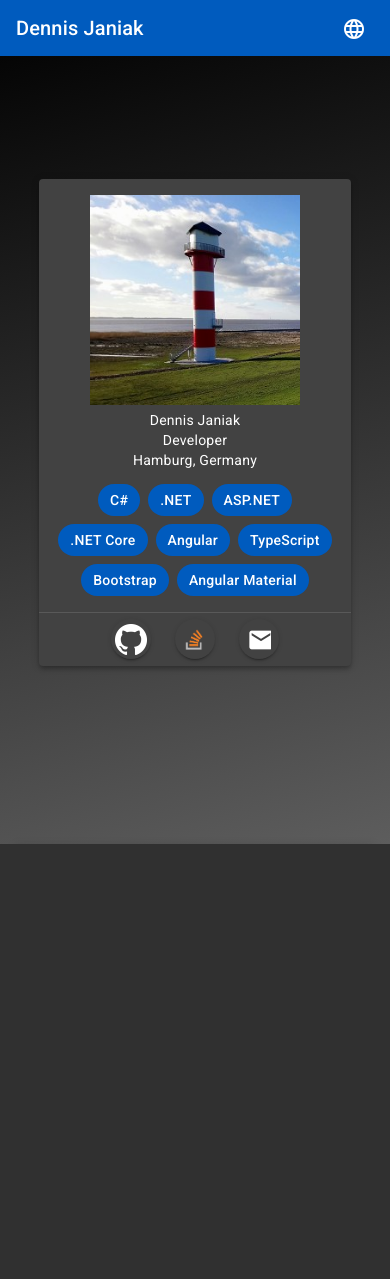
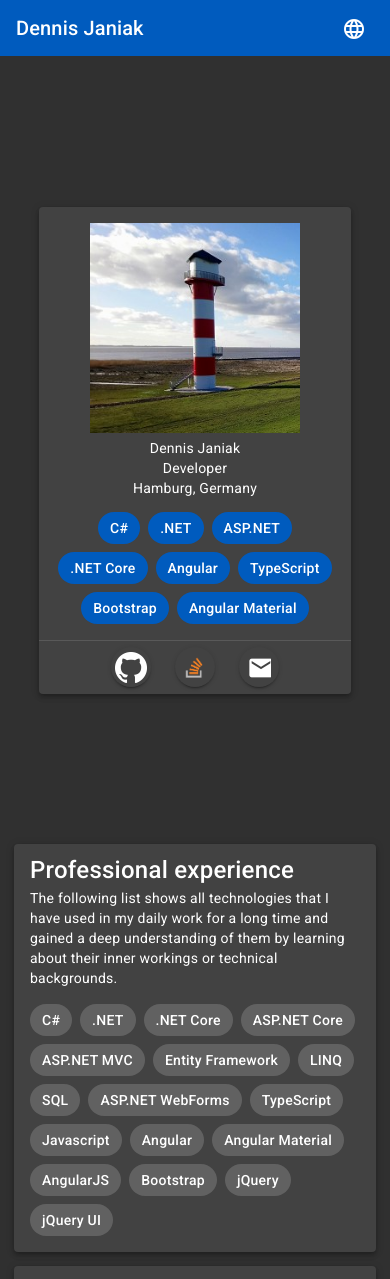
Before and after one commit to Chips100/dennis-janiak-homepage, an Angular app: page /home in a window 390 px wide. Shown: the top 1279 px of the page. Before the commit the page ends 844 px from the top, so only its background shows below. Built offline with nearby package versions, Linux system fonts and the light colour scheme.

Commit message:
Improvide scrolling and print behaviour

```diff
--- a/src/modules/about-me/skills/skills.component.html
+++ b/src/modules/about-me/skills/skills.component.html
@@ -1,7 +1,7 @@
 <dj-resources-content [resourcesHandle]="resources">
   <ng-template>
     <div>
-        <mat-card *ngFor="let item of resources.values.skillsItems" class="mat-elevation-z4" style="margin-bottom:1em;">
+        <mat-card *ngFor="let item of resources.values.skillsItems" class="mat-elevation-z4 print-nobreak" style="margin-bottom:1em;">
           <mat-card-title>
             {{ item.level }}
           </mat-card-title>
@@ -17,7 +17,7 @@
           </mat-card-content>
         </mat-card>
 
-        <mat-card class="mat-elevation-z4" style="margin-bottom:1em;">
+        <mat-card class="mat-elevation-z4 print-nobreak" style="margin-bottom:1em;">
           <mat-card-title>
             {{ resources.values.notableReadingsTitle }}
           </mat-card-title>
--- a/src/modules/app/home/home.component.css
+++ b/src/modules/app/home/home.component.css
@@ -1,23 +1,5 @@
-.home-body {
-  background: rgb(93,93,93);
-  background: linear-gradient(345deg, rgba(93,93,93,1) 0%, rgba(5,5,5,1) 100%);
-  height: calc(100vh - 64px);
-  overflow: auto;
-}
-@media (max-width:599px){
-  .home-body {
-    height: calc(100vh - 56px);
-  }
-}
-@media print {
-  .home-body {
-    height: inherit !important;
-  }
-}
-
 .content-container {
   max-width: 80em;
-  height: 100%;
   margin: 0 auto;
   padding: 0 1em;
 }
@@ -25,8 +7,18 @@
 .mini-profile-card-container {
   /* Landing page should just contain the centered mini-profile-card,
      so center it in a full-height container (minus 64px navbar). */
-  height: 100%;
+  min-height: calc(100vh - 64px);
   display: flex;
   justify-content: center;
   align-items: center;
 }
+@media (max-width:599px){
+  .mini-profile-card-container {
+    min-height: calc(100vh - 56px);
+  }
+}
+@media print {
+  .mini-profile-card-container {
+    min-height: inherit !important;
+  }
+}
--- a/src/modules/app/home/home.component.html
+++ b/src/modules/app/home/home.component.html
@@ -1,10 +1,8 @@
 <dj-navbar></dj-navbar>
-<div class="home-body">
-  <div class="content-container mat-typography">
-    <div class="mini-profile-card-container">
-      <dj-mini-profile-card></dj-mini-profile-card>
-    </div>
+<div class="content-container mat-typography">
+  <div class="mini-profile-card-container">
+    <dj-mini-profile-card></dj-mini-profile-card>
+  </div>
 
-    <dj-about-me></dj-about-me>
-  </div>
+  <dj-about-me></dj-about-me>
 </div>
--- a/src/modules/app/mini-profile-card/mini-profile-card.component.css
+++ b/src/modules/app/mini-profile-card/mini-profile-card.component.css
@@ -1,6 +1,6 @@
 .profile-card {
   max-width: 20em;
-  margin-bottom: 4em;
+  margin: 4em 0;
 }
 
 .profile-picture-container {
--- a/src/styles.scss
+++ b/src/styles.scss
@@ -21,6 +21,11 @@ a.unstyled {
     color: inherit;
 }
 
+.print-nobreak {
+    break-inside: avoid;
+    page-break-inside: avoid;
+}
+
 .print-only {
     display: none !important;
 }
```
